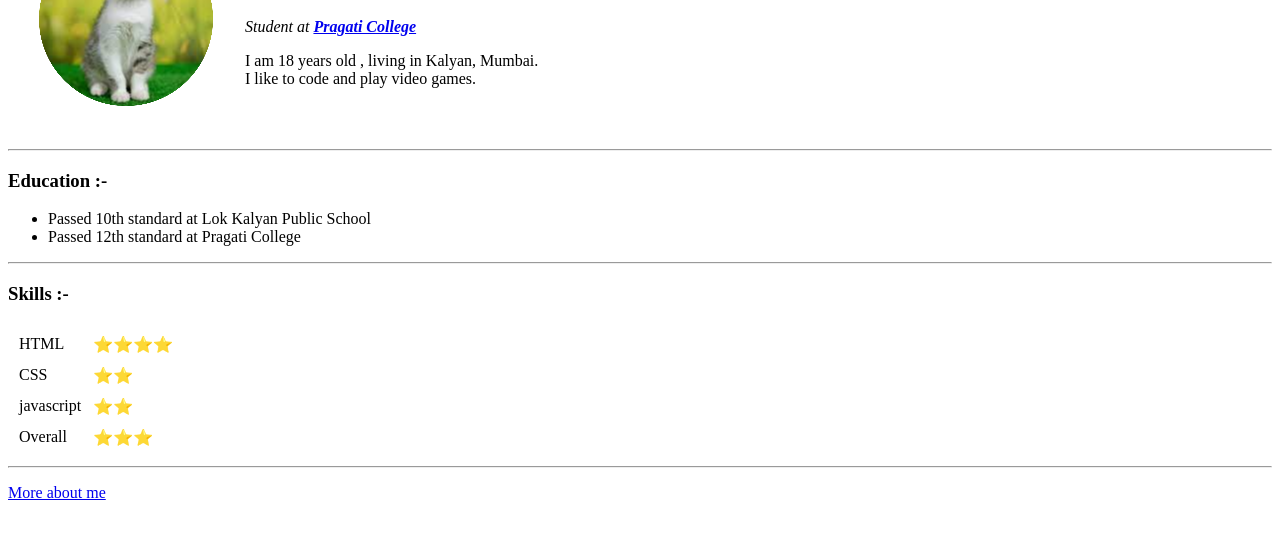
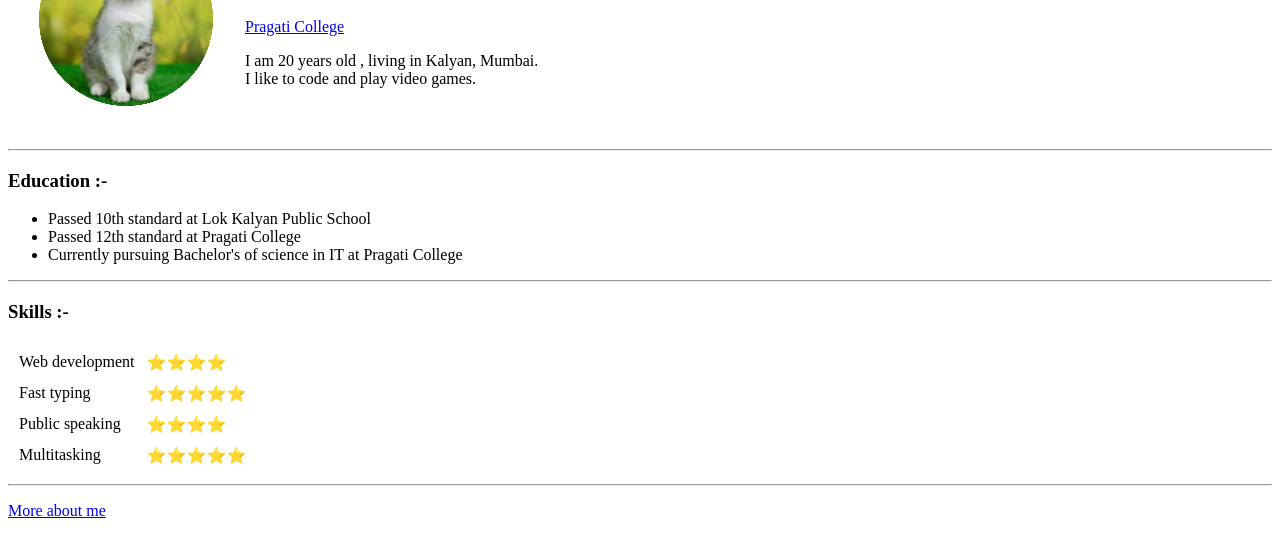
Before and after one commit to KumarTambe/cv, a plain HTML site: page index.html in a window 1280 px wide. Shown: the part 107-664 px from the top of the page. Drawn offline with Linux system fonts and the light colour scheme.

Commit message:
Update index.html

```diff
--- a/index.html
+++ b/index.html
@@ -12,8 +12,8 @@
       <td><img src="download.png" alt="Cat"></td>
       <td>
         <h1>Kumar Tambe</h1>
-        <p><em>Student at <strong><a href="https://pragaticollegedombivli.org/Pragati">Pragati College</a></strong></em></p>
-        <p>I am 18 years old , living in Kalyan, Mumbai.<br>
+        <p><Student at <strong><a href="https://pragaticollegedombivli.org/Pragati">Pragati College</a></strong></p>
+        <p>I am 20 years old , living in Kalyan, Mumbai.<br>
           I like to code and play video games.</p>
       </td>
     </tr>
@@ -23,26 +23,27 @@
   <ul>
     <li>Passed 10th standard at Lok Kalyan Public School</li>
     <li>Passed 12th standard at Pragati College</li>
+    <li>Currently pursuing Bachelor's of science in IT at Pragati College</li>
   </ul>
 
   <hr>
   <h3>Skills :-</h3>
   <table cellspacing="10">
     <tr>
-      <td>HTML</td>
+      <td>Web development</td>
       <td>⭐⭐⭐⭐</td>
     </tr>
     <tr>
-      <td>CSS</td>
-      <td>⭐⭐</td>
+      <td>Fast typing</td>
+      <td>⭐⭐⭐⭐⭐</td>
     </tr>
     <tr>
-      <td>javascript</td>
-      <td>⭐⭐</td>
+      <td>Public speaking</td>
+      <td>⭐⭐⭐⭐</td>
     </tr>
     <tr>
-      <td>Overall</td>
-      <td>⭐⭐⭐</td>
+      <td>Multitasking</td>
+      <td>⭐⭐⭐⭐⭐</td>
     </tr>
   </table>
   <hr>
```
